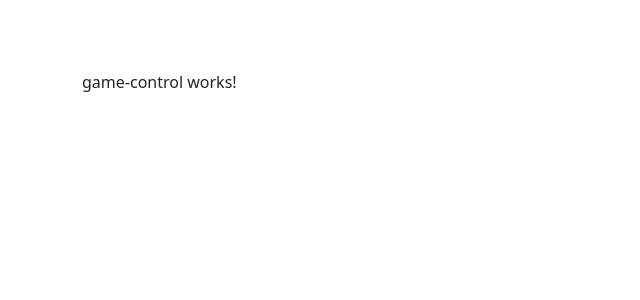
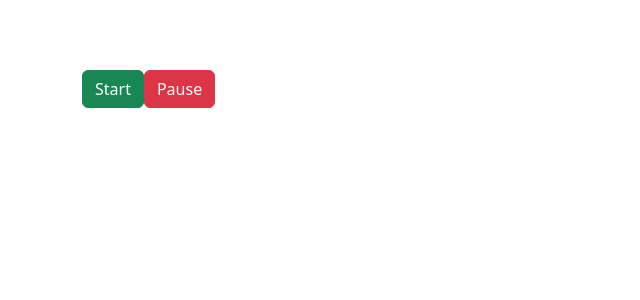
Before and after one commit to cassichan/cass-dream-app, an Angular app: page / in a window 1280 px wide. Shown: the top 300 px of the page, without its empty margins (0-640 px from the left). Built offline with nearby package versions, Linux system fonts and the light colour scheme.

Commit message:
buttons to start and pause game, emit events every second and increment, add game-even component on even counts and game-odd component on odd counts

```diff
--- a/src/app/app.component.html
+++ b/src/app/app.component.html
@@ -1,25 +1,7 @@
 <div class="container">
-  <app-game-control></app-game-control>
-  <!-- <app-server-control
-  (serverCreated)="onServerAdded($event)"
-  (blueprintCreated)="onBlueprintAdded($event)"
-  ></app-server-control>
-  <div class="row">
-    <div class="col-xs-12">
-      <button class="btn btn-primary" (click)="onChangeFirst()">Change first element</button>
-      <button class="btn btn-primary" style="background-color: red;" (click)="onDestroyFirst()">Destroy first element</button>
-      <app-server-element
-        *ngFor="let serverElement of serverElements"
-        [name]="serverElement.name"
-      >
-      <p #contentParagraph>
-        <strong *ngIf="serverElement.type === 'server'" style="color: red">{{
-          serverElement.content
-        }}</strong>
-        <em *ngIf="serverElement.type === 'blueprint'">{{ serverElement.content }}</em>
-      </p>
-
-    </app-server-element>
-    </div>
-  </div> -->
+  <app-game-control
+    (intervalFired)="onIntervalFired($event)"
+  ></app-game-control>
+  <app-game-odd *ngFor="let oddGame of oddGames" [numberGame]="oddGame"></app-game-odd>
+  <app-game-even *ngFor="let evenGame of evenGames" [numberGame]="evenGame"></app-game-even>
 </div>
--- a/src/app/app.component.ts
+++ b/src/app/app.component.ts
@@ -6,34 +6,48 @@ import { Component } from '@angular/core';
   styleUrls: ['./app.component.css'],
 })
 export class AppComponent {
-  serverElements = [
-    { type: 'server', name: 'Test-server', content: 'Just a test!' },
-  ];
 
-  onServerAdded(serverData: { serverName: string; serverContent: string }) {
-    this.serverElements.push({
-      type: 'server',
-      name: serverData.serverName,
-      content: serverData.serverContent,
-    });
+  //GameControl code
+  oddGames: number[] = [];
+  evenGames: number[] = [];
+
+  onIntervalFired(firedNumber: number) {
+    if (firedNumber % 2 === 0) {
+      this.evenGames.push(firedNumber);
+    } else {
+      this.oddGames.push(firedNumber);
+    }
   }
 
-  onBlueprintAdded(blueprintData: {
-    serverName: string;
-    serverContent: string;
-  }) {
-    this.serverElements.push({
-      type: 'blueprint',
-      name: blueprintData.serverName,
-      content: blueprintData.serverContent,
-    });
-  }
+  //Servers code
+  // serverElements = [
+  //   { type: 'server', name: 'Test-server', content: 'Just a test!' },
+  // ];
 
-  onChangeFirst() {
-    this.serverElements[0].name = 'Changed name!';
-  }
+  // onServerAdded(serverData: { serverName: string; serverContent: string }) {
+  //   this.serverElements.push({
+  //     type: 'server',
+  //     name: serverData.serverName,
+  //     content: serverData.serverContent,
+  //   });
+  // }
 
-  onDestroyFirst() {
-    this.serverElements.splice(0, 1);
-  }
+  // onBlueprintAdded(blueprintData: {
+  //   serverName: string;
+  //   serverContent: string;
+  // }) {
+  //   this.serverElements.push({
+  //     type: 'blueprint',
+  //     name: blueprintData.serverName,
+  //     content: blueprintData.serverContent,
+  //   });
+  // }
+
+  // onChangeFirst() {
+  //   this.serverElements[0].name = 'Changed name!';
+  // }
+
+  // onDestroyFirst() {
+  //   this.serverElements.splice(0, 1);
+  // }
 }
--- a/src/app/game/game-control/game-control.component.html
+++ b/src/app/game/game-control/game-control.component.html
@@ -1 +1,12 @@
-<p>game-control works!</p>
+<button
+  (click)="onStartGame()"
+  class="btn btn-success"
+>
+  Start
+</button>
+<button
+  (click)="onStopGame()"
+  class="btn btn-danger"
+>
+  Pause
+</button>
--- a/src/app/game/game-control/game-control.component.ts
+++ b/src/app/game/game-control/game-control.component.ts
@@ -1,10 +1,23 @@
-import { Component } from '@angular/core';
+import { Component, EventEmitter, Input, Output } from '@angular/core';
 
 @Component({
   selector: 'app-game-control',
   templateUrl: './game-control.component.html',
-  styleUrls: ['./game-control.component.css']
+  styleUrls: ['./game-control.component.css'],
 })
 export class GameControlComponent {
+  @Output() intervalFired = new EventEmitter<number>();
+  @Input() interval;
+  count = 1;
 
+  onStartGame() {
+    this.interval = setInterval(() => {
+      this.intervalFired.emit(this.count++);
+      console.log(`count: ${this.count}`);
+    }, 1000);
+  }
+
+  onStopGame() {
+    clearInterval(this.interval);
+  }
 }
--- a/src/app/game/game-even/game-even.component.css
+++ b/src/app/game/game-even/game-even.component.css
@@ -0,0 +1,3 @@
+p {
+  color: blue;
+}
--- a/src/app/game/game-even/game-even.component.html
+++ b/src/app/game/game-even/game-even.component.html
@@ -1 +1 @@
-<p>game-even works!</p>
+<p>EVEN {{numberGame}} </p>
--- a/src/app/game/game-even/game-even.component.ts
+++ b/src/app/game/game-even/game-even.component.ts
@@ -1,10 +1,10 @@
-import { Component } from '@angular/core';
+import { Component, Input } from '@angular/core';
 
 @Component({
   selector: 'app-game-even',
   templateUrl: './game-even.component.html',
-  styleUrls: ['./game-even.component.css']
+  styleUrls: ['./game-even.component.css'],
 })
 export class GameEvenComponent {
-
+  @Input () numberGame: number;
 }
--- a/src/app/game/game-odd/game-odd.component.css
+++ b/src/app/game/game-odd/game-odd.component.css
@@ -0,0 +1,3 @@
+p {
+  color: orange;
+}
--- a/src/app/game/game-odd/game-odd.component.html
+++ b/src/app/game/game-odd/game-odd.component.html
@@ -1 +1 @@
-<p>game-odd works!</p>
+<p>ODD {{numberGame}}</p>
--- a/src/app/game/game-odd/game-odd.component.ts
+++ b/src/app/game/game-odd/game-odd.component.ts
@@ -1,10 +1,10 @@
-import { Component } from '@angular/core';
+import { Component, Input } from '@angular/core';
 
 @Component({
   selector: 'app-game-odd',
   templateUrl: './game-odd.component.html',
-  styleUrls: ['./game-odd.component.css']
+  styleUrls: ['./game-odd.component.css'],
 })
 export class GameOddComponent {
-
+  @Input () numberGame: number;
 }
```
